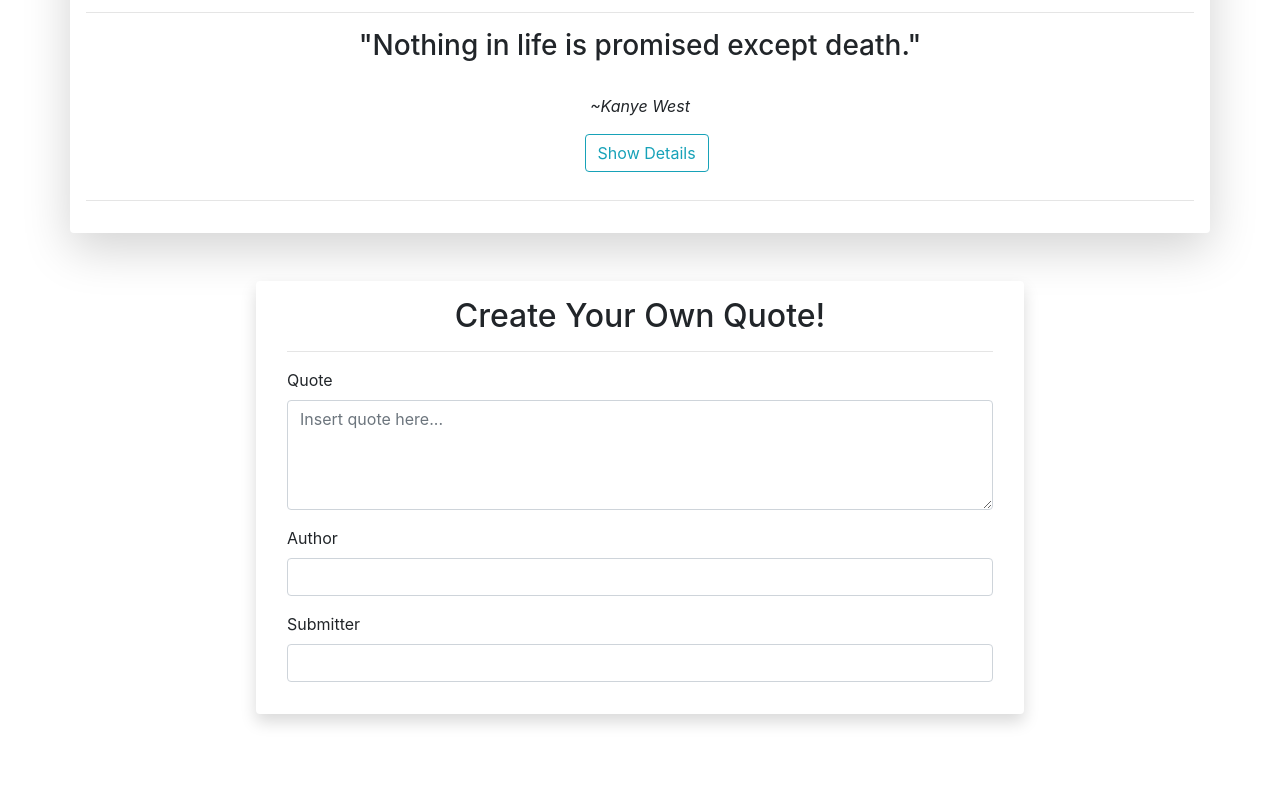
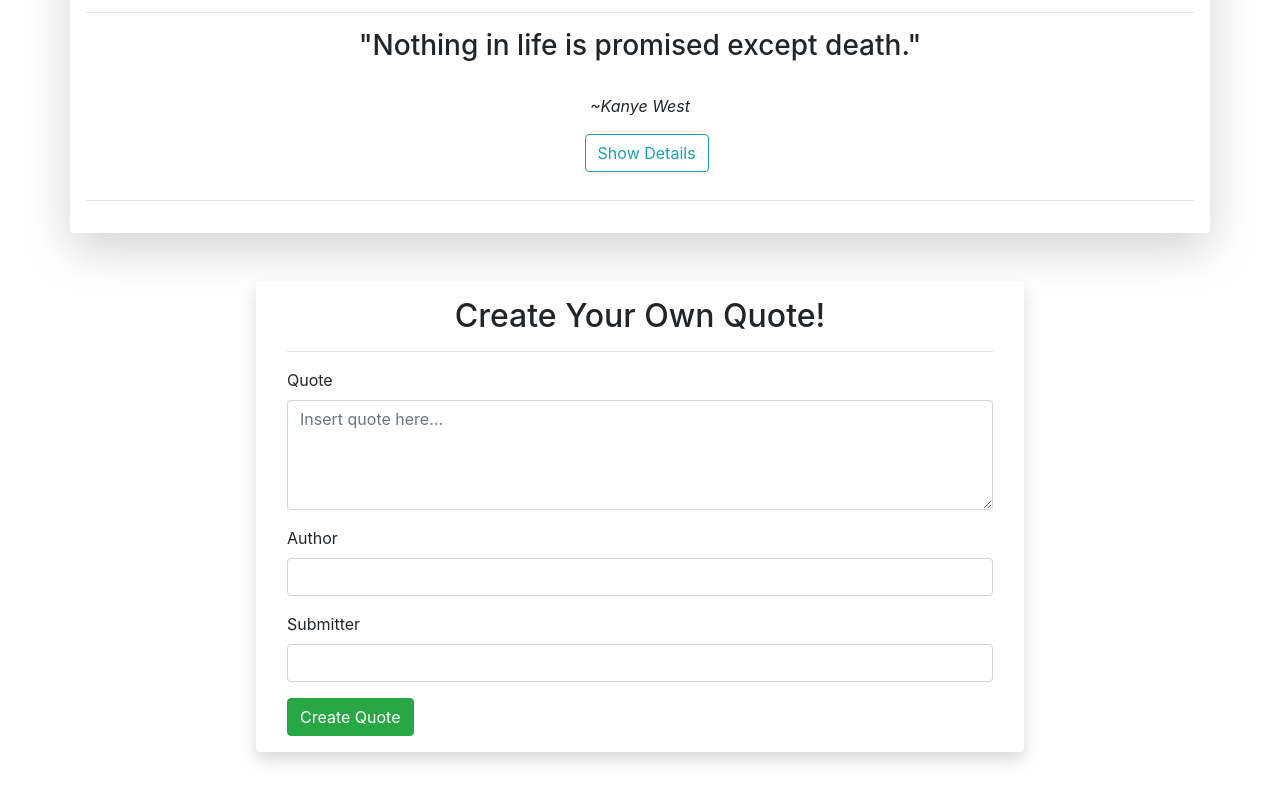
Before and after one commit to Mathewsalufwani/myquotes, an Angular app: page / in a window 1280 px wide. Shown: the part 418-1218 px from the top of the page. Before the commit the page ends 1180 px from the top, so only its background shows below. Built offline with nearby package versions, Linux system fonts and the light colour scheme.

Commit message:
add submit button

```diff
--- a/src/app/quote-form/quote-form.component.html
+++ b/src/app/quote-form/quote-form.component.html
@@ -32,5 +32,6 @@
         </div>
 
       </div>
+      <button type="submit" class="btn btn-success">Create Quote</button>
   </form>
 </div>
```
